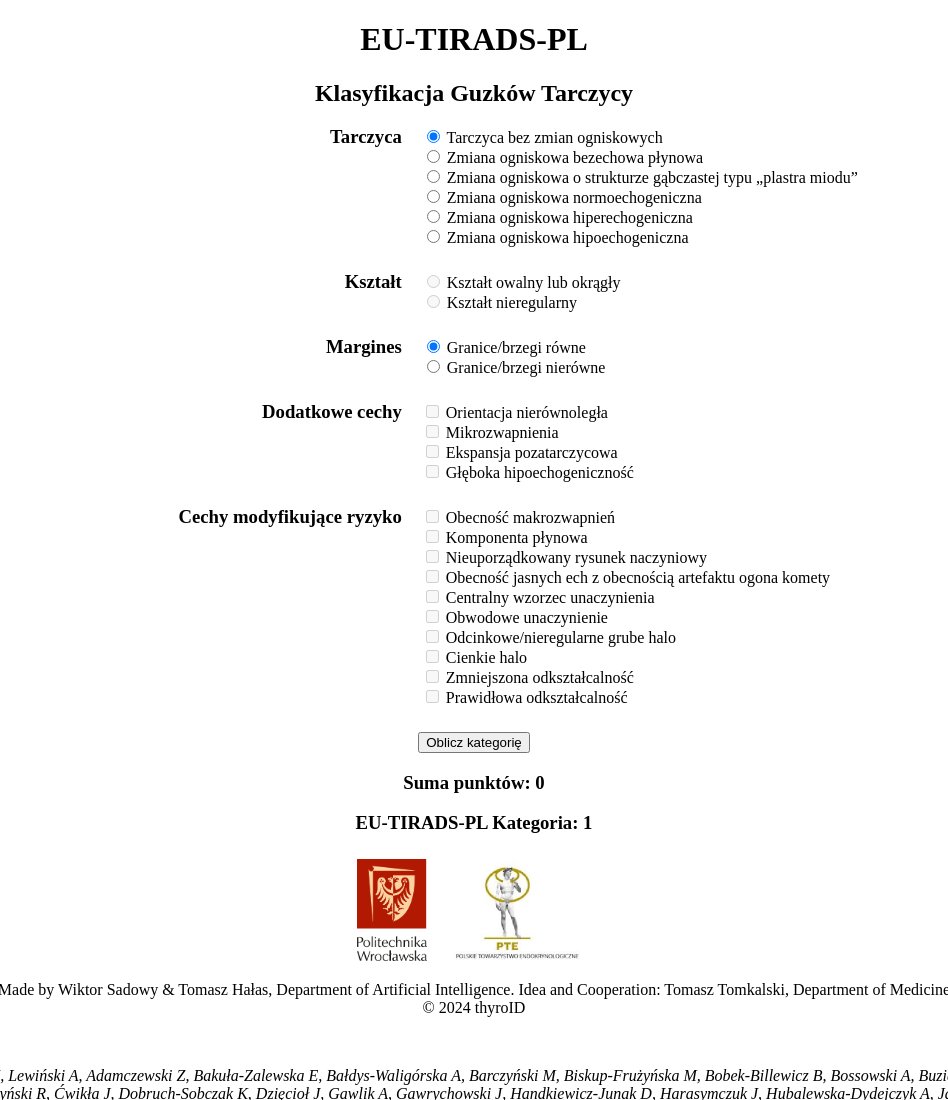
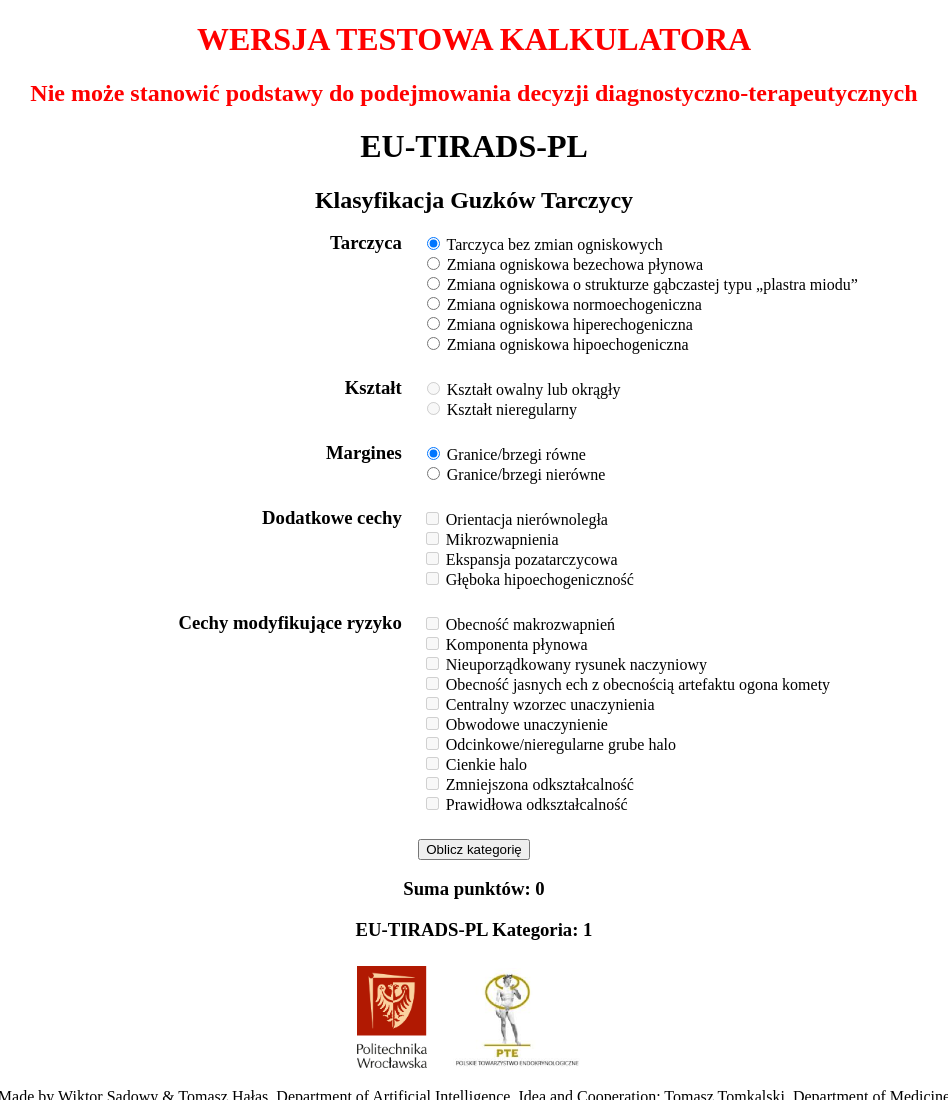
Before and after one commit to tiradspwr/tiradspwr, a plain HTML site: page index.html in a window 1280 px wide. Shown: the top 1100 px of the page, without its empty margins (166-1114 px from the left). Drawn offline with Linux system fonts and the light colour scheme.

Commit message:
add beta version

```diff
--- a/index.html
+++ b/index.html
@@ -4,6 +4,9 @@
       <meta charset="UTF-8">
       <title>EU-TIRADS-PL Classification</title>
       <style>
+         .warning {
+            color: red;
+         }
          .centered {
          text-align: center;
          }
@@ -31,9 +34,10 @@
       </script>
    </head>
    <body>
+      <h1 class="centered warning">WERSJA TESTOWA KALKULATORA</h1>
+      <h2 class="centered warning">Nie może stanowić podstawy do podejmowania decyzji diagnostyczno-terapeutycznych</h2>
       <h1 class="centered">EU-TIRADS-PL</h1>
-      <h2 class="centered">
-      Klasyfikacja Guzków Tarczycy</h1>
+      <h2 class="centered">Klasyfikacja Guzków Tarczycy</h2>
       <form id="tiradsForm">
          <div class="category">
             <div class="left">
```
